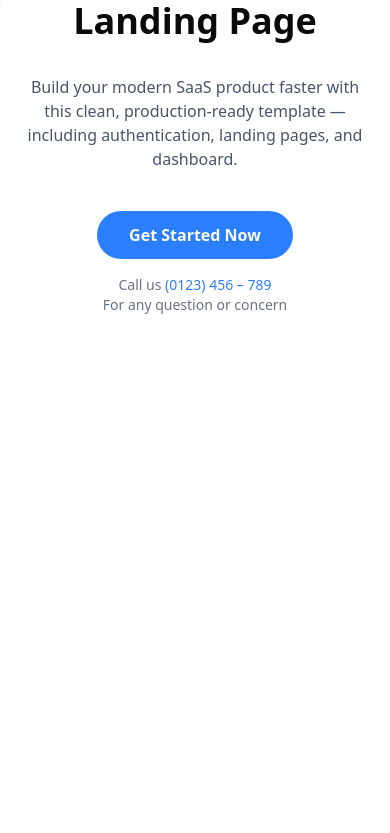
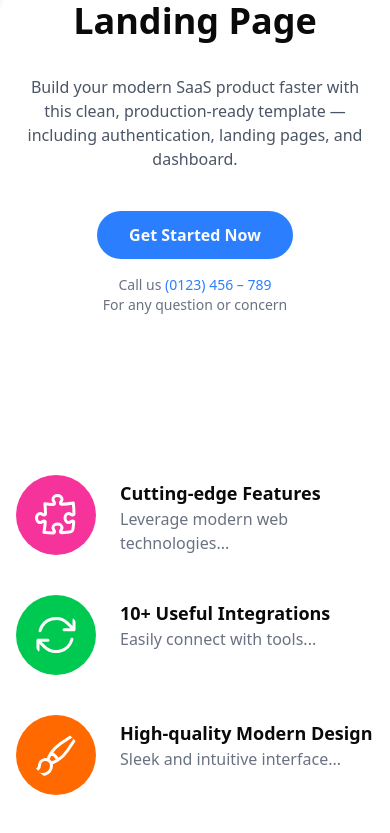
Before and after one commit to codesyogesh67/saas-landing, a Next.js app: page / in a window 390 px wide. Shown: the part 841-1674 px from the top of the page. Before the commit the page ends 1236 px from the top, so only its background shows below. Built offline with nearby package versions, Linux system fonts and the light colour scheme.

Commit message:
feat: add responsive feature section with icons and grid layout

```diff
--- a/src/app/page.tsx
+++ b/src/app/page.tsx
@@ -1,10 +1,12 @@
 import Image from "next/image";
 import HeroSection from "@/components/hero/HeroSection";
+import FeatureSection from "@/components/features/FeatureSection";
 
 export default function Home() {
   return (
     <div className="px-4 sm:px-6 md:px-10 lg:px-20 xl:px-28 mx-auto max-w-7xl">
       <HeroSection />
+      <FeatureSection />
     </div>
   );
 }
--- /dev/null
+++ b/src/components/features/FeatureCard.tsx
@@ -0,0 +1,15 @@
+import React from 'react'
+
+interface Props {
+
+}
+
+const FeatureCard = (props: Props) => {
+    return (
+        <div>
+
+        </div>
+    )
+}
+
+export default FeatureCard
--- /dev/null
+++ b/src/components/features/FeatureSection.tsx
@@ -0,0 +1,39 @@
+import React from "react";
+import { features, IconKey } from "./data";
+import {
+  PuzzlePieceIcon,
+  ArrowPathIcon,
+  PaintBrushIcon,
+} from "@heroicons/react/24/outline";
+
+const iconMap: Record<IconKey, JSX.Element> = {
+  puzzle: (
+    <PuzzlePieceIcon className="w-20 h-20 p-4 bg-pink-500 rounded-full text-white" />
+  ),
+  repeat: (
+    <ArrowPathIcon className="w-20 h-20 p-4 bg-green-500 rounded-full text-white" />
+  ),
+  paintbrush: (
+    <PaintBrushIcon className="w-20 h-20 p-4 bg-orange-500 rounded-full text-white" />
+  ),
+};
+
+const FeatureSection = () => {
+  return (
+    <section className="py-20">
+      <div className="grid grid-cols-1 md:grid-cols-2 lg:grid-cols-3 gap-10 place-items-center">
+        {features.map((feature, index) => (
+          <div key={index} className="w-full max-w-sm flex gap-6 items-start">
+            <div>{iconMap[feature.icon]}</div>
+            <div className="mt-1">
+              <h3 className="font-semibold text-lg">{feature.title}</h3>
+              <p className="text-gray-500">{feature.description}</p>
+            </div>
+          </div>
+        ))}
+      </div>
+    </section>
+  );
+};
+
+export default FeatureSection;
--- /dev/null
+++ b/src/components/features/data.ts
@@ -0,0 +1,25 @@
+export type IconKey = "puzzle" | "repeat" | "paintbrush";
+
+export interface Feature {
+  icon: IconKey;
+  title: string;
+  description: string;
+}
+
+export const features: Feature[] = [
+  {
+    icon: "puzzle",
+    title: "Cutting-edge Features",
+    description: "Leverage modern web technologies...",
+  },
+  {
+    icon: "repeat",
+    title: "10+ Useful Integrations",
+    description: "Easily connect with tools...",
+  },
+  {
+    icon: "paintbrush",
+    title: "High-quality Modern Design",
+    description: "Sleek and intuitive interface...",
+  },
+];
```
